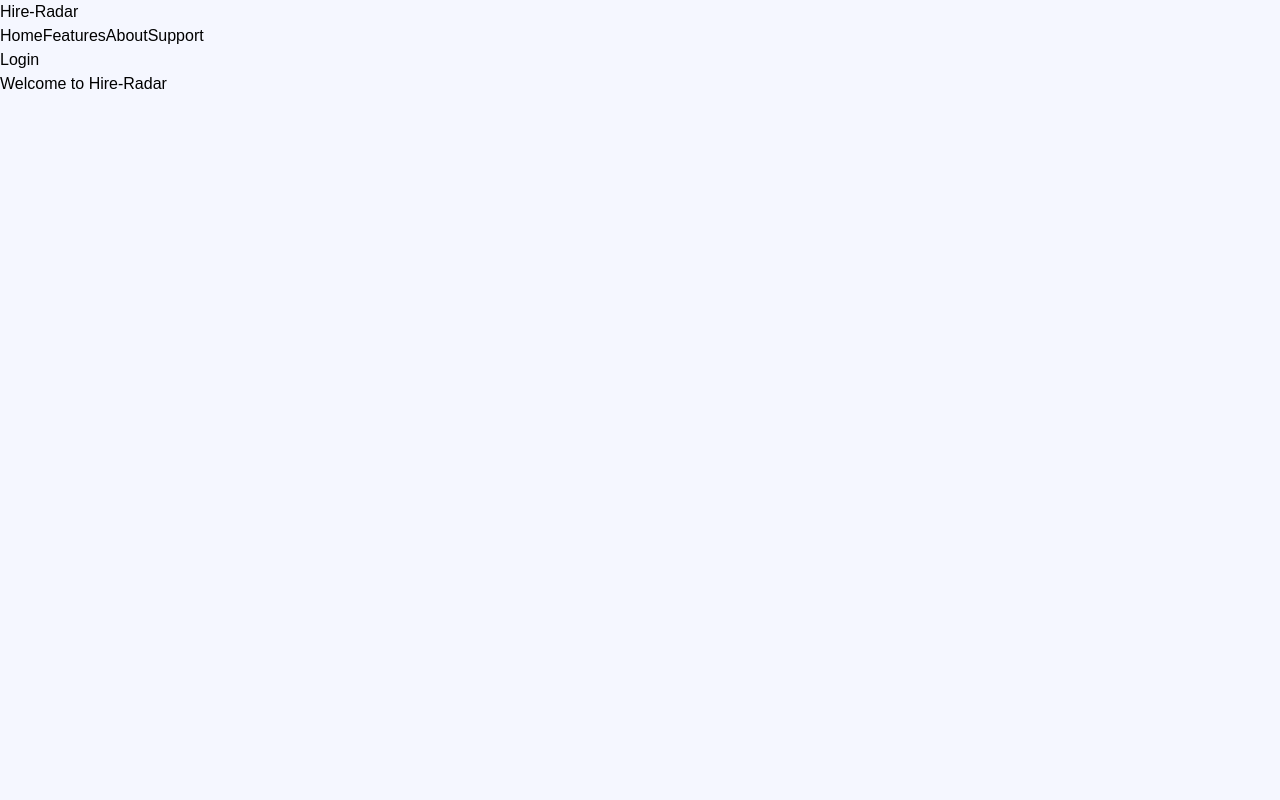
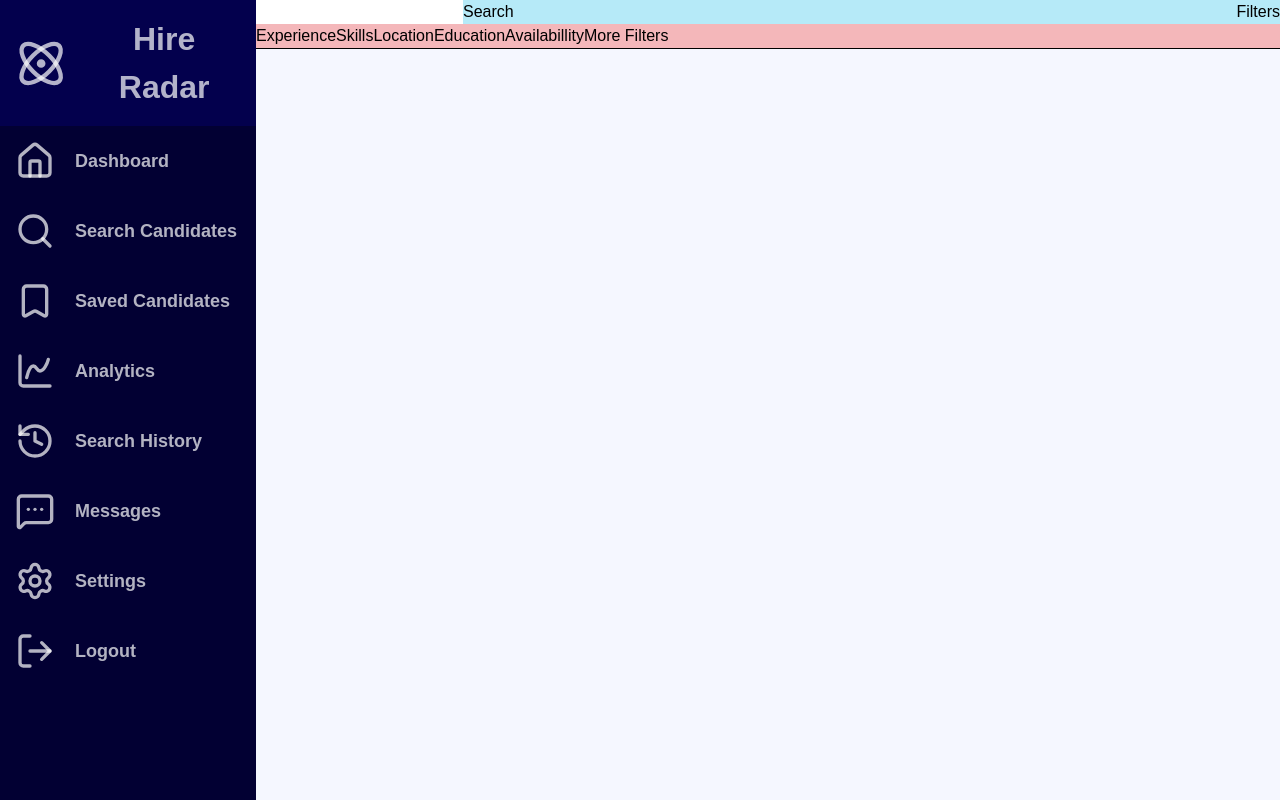
Before and after one commit to John-Divine-Mathew/Hire-Radar, a React app: page / in a window 1280 px wide. Built offline with nearby package versions, Linux system fonts and the light colour scheme; the HTML template or start-up script is replaced by a standard one.

Commit message:
sidebar edit- doneig?

```diff
--- a/src/App.css
+++ b/src/App.css
@@ -182,3 +182,10 @@
     border-right-color: var(--border);
   }
 }
+
+.mainDiv{
+  display: flex;
+  flex-direction: row;
+  height: 100vh;
+  width: 100vh;
+}
--- a/src/App.jsx
+++ b/src/App.jsx
@@ -1,10 +1,9 @@
 import Home from "./pages/Home";
+import SearchCandidatePage from "./pages/searchCandidate/searchCandidate.jsx";
 
 function App() {
   return (
-    <div>
-      <Home />
-    </div>
+    <SearchCandidatePage />
   );
 }
 
--- /dev/null
+++ b/src/components/sideBar/sideBar.css
@@ -0,0 +1,34 @@
+.sidebar{
+    min-height: 100vh;
+    width: 20vw;
+    background-color: hsl(242, 100%, 10%);
+
+}
+.sidebartitle{
+    color: hsla(0, 0%, 100%, 0.700);
+    align-items: center;
+    justify-content: space-evenly;
+}
+
+.listitem{
+    display: flex;
+    flex-direction: row;
+    justify-content:flex-start;
+    align-items: center;
+    color: hsla(0, 0%, 100%, 0.700);
+    gap: 20px;
+    padding: 15px;
+    width: 20vw;
+}
+button.listitem:hover{
+    background-color: hsl(242, 100%, 15%);
+}
+p{
+    color: hsla(0, 0%, 100%, 0.700);
+    font-size:large;
+    font-weight: bold;
+}
+
+p.headingP {
+    font-size:xx-large;
+}
--- /dev/null
+++ b/src/components/sideBar/sideBar.jsx
@@ -0,0 +1,26 @@
+import './sideBar.css';
+import {House, Atom, Search, Bookmark, ChartSpline, History, MessageSquareMore, Settings, LogOut} from 'lucide-react';
+
+function Sidebar(){
+
+    const iconSize = 40;
+    return(
+        <div className='sidebar'>
+                <ul className="sidebartitle">
+                    <li><button className='listitem'><Atom size={55}/><p className='headingP'>Hire Radar</p></button></li>
+                </ul>
+                <ul className="sidebarlist">
+                    <li><button className='listitem'><House size={iconSize} /><p>Dashboard</p></button></li>
+                    <li><button className='listitem'><Search size={iconSize} /><p>Search Candidates</p></button></li>
+                    <li><button className='listitem'><Bookmark size={iconSize} /><p>Saved Candidates</p></button></li>
+                    <li><button className='listitem'><ChartSpline size={iconSize} /><p>Analytics</p></button></li>
+                    <li><button className='listitem'><History size={iconSize} /><p>Search History</p></button></li>
+                    <li><button className='listitem'><MessageSquareMore size={iconSize} /><p>Messages</p></button></li>
+                    <li><button className='listitem'><Settings size={iconSize} /><p>Settings</p></button></li>
+                    <li><button className='listitem'><LogOut size={iconSize} /><p>Logout</p></button></li>
+                </ul>
+        </div>
+    );
+}
+
+export default Sidebar;
--- /dev/null
+++ b/src/pages/searchCandidate/searchCandidate.css
@@ -0,0 +1,26 @@
+    .filterbar{
+    display: flex;
+    flex-direction: row;
+    width: 80vw;
+    background-color: hsla(0, 81%, 77%, 0.646);
+    /*justify-content: space-between;
+    align-items: center;
+    padding: 10px;
+    border-bottom: 1px solid #ddd;*/
+}
+.searchbar{
+    display:flex;
+    flex-direction: row;
+    justify-content: space-between;
+    width: 80vw;
+    background-color: hsla(190, 81%, 77%, 0.646);
+}
+.searchbarcontainer{
+    display:flex;
+    flex-direction: column;
+    border-bottom: 1px solid #000000;
+}
+.mainpage{
+    display:flex;
+    flex-direction: column;
+}
--- /dev/null
+++ b/src/pages/searchCandidate/searchCandidate.jsx
@@ -0,0 +1,37 @@
+import Sidebar from '../../components/sideBar/sideBar.jsx';
+import '../../App.css';
+import './searchCandidate.css';
+
+function SearchCandidatePage(){
+
+    return( <div className='mainDiv'>
+                <div><Sidebar /></div>
+                <div className='mainpage'>
+                    <div className='searchbarcontainer'>
+                        <div className='searchbar'>
+                            <div>
+                                <input type="text"></input>
+                                <button>Search</button>
+                            </div>
+                            <div><button>Filters</button></div>
+                        </div>
+                        <div>
+                            <ul className='filterbar'>
+                                <li>Experience</li>
+                                <li>Skills</li>
+                                <li>Location</li>
+                                <li>Education</li>
+                                <li>Availabillity</li>
+                                <li>More Filters</li>
+                            </ul>
+                        </div>
+                    </div>
+                    <div></div>
+                    <div className='renderlistdiv'>
+                        <ul>{<li></li>}</ul> {/*render lists*/}
+                    </div>
+                </div>
+            </div>);
+}
+
+export default SearchCandidatePage;
```
Also changed, not shown: src/pages/candidateprofile.jsx (added, +34 -0 lines).
